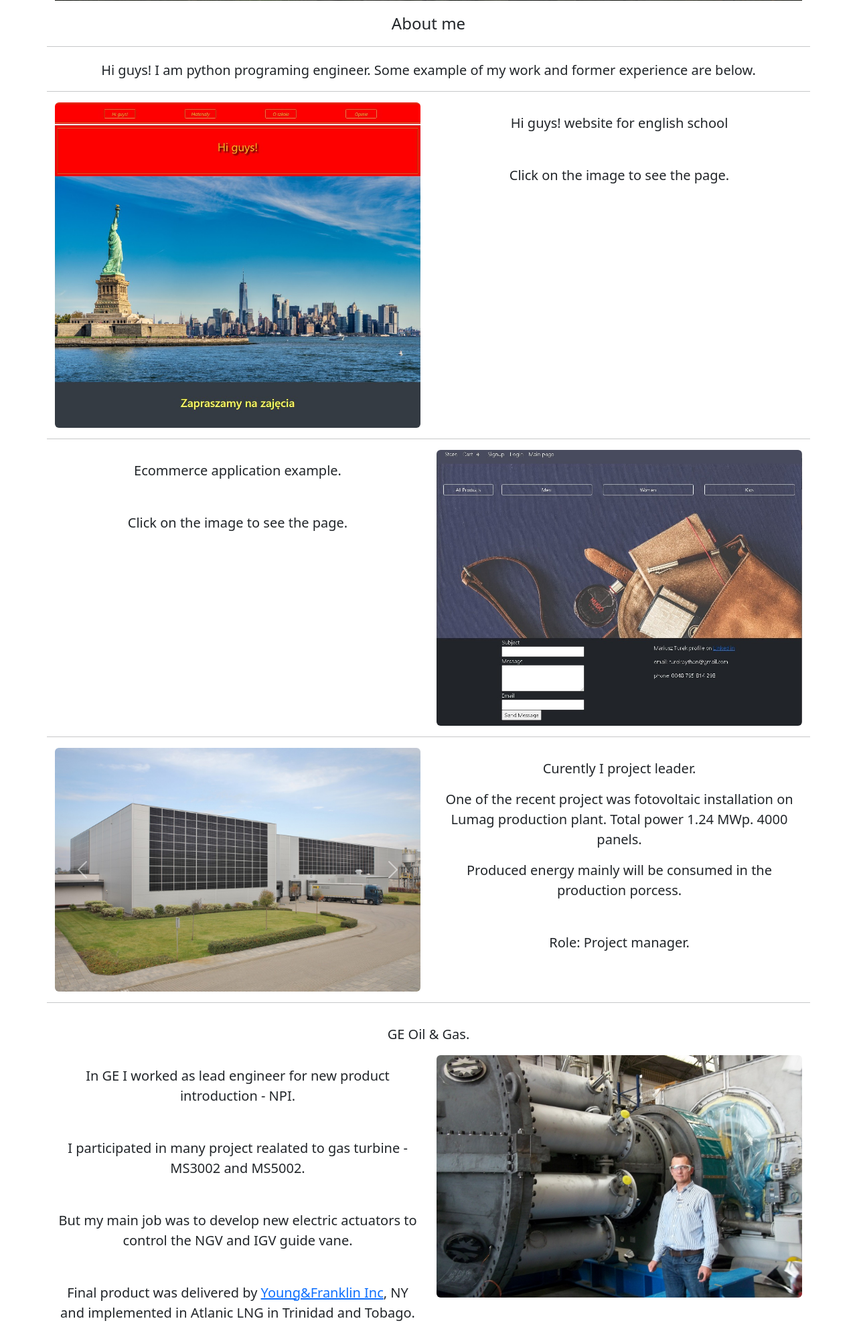
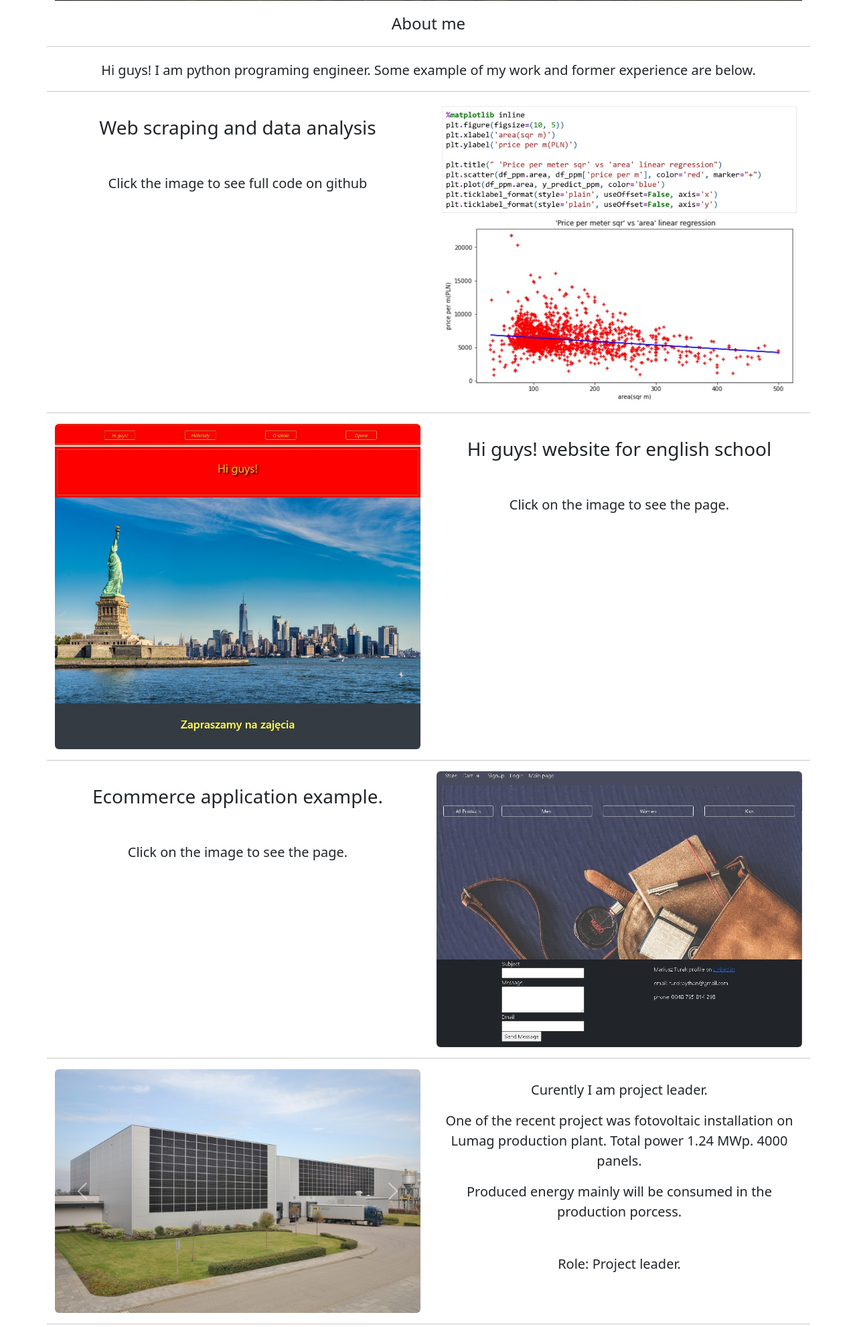
Before and after one commit to MariuszTP/FirstprojectPA1, a Django app: page / in a window 1280 px wide. Shown: the part 529-2511 px from the top of the page at 67% size. Run offline with Django 3.2, Linux system fonts and the light colour scheme; some libraries are stand-ins or nearby versions.

Commit message:
image machine learning

```diff
--- a/pageb/templates/gallery1.html
+++ b/pageb/templates/gallery1.html
@@ -28,7 +28,7 @@
             <div class="modal-body">
 
               <!---image-->
-              <img src="{{ product.image.url }}" class="figure-img img-fluid rounded" width="100%" hight="100%"alt="...">
+              <img src="{{ product.image.url }}" class="figure-img img-fluid rounded" width="100%" height="100%"alt="...">
               {{ product.description }}
 
               Lorem ipsum dolor sit amet, consectetur adipiscing elit, sed do eiusmod tempor incididunt ut labore et dolore magna aliqua. Ut enim ad minim veniam, quis nostrud exercitation ullamco laboris nisi ut aliquip ex ea commodo consequat. Duis aute irure dolor in reprehenderit in voluptate velit esse cillum dolore eu fugiat nulla pariatur. Excepteur sint occaecat cupidatat non proident, sunt in culpa qui officia deserunt mollit anim id est laborum.
--- a/pageb/templates/index.html
+++ b/pageb/templates/index.html
@@ -39,19 +39,36 @@
       <p class="fs-5 text text-center lh-2 mt-1">Hi guys! I am python programing engineer. Some example of my work and former experience are below.
       <hr>
 
+      <!-- Machine learning -->
+
+    <div class="col-12 col-lg-6">
+      <p class="fs-3 text text-center lh-base mt-3">Web scraping and data analysis</p>
+      <p class="fs-5 text text-center lh-base mt-5">Click the image to see full code on github</p>
+    </div>
+
+    <div class="col-12 col-lg-6">
+      <a href="https://github.com/MariuszTP/house-prices-analysis">
+        <img src="{% static 'bpage/images/regression2.jpg' %}"     class="rounded d-block img-fluid mx-auto mb-3" alt="...">
+      </a>
+    </div>
+    <hr>
+
+<!--     <img src="{% static 'bpage/images/regression2.jpg' %}"     class="figure-img mx-auto d-block rounded  mb-2" height="600px"> alt="...">
+ -->    <!--  Hi Guys! -->
     <div class="col-12 col-lg-6">
       <a href="https://mariusztp127.pythonanywhere.com ">
-        <img src="{% static 'bpage/images/higuys.jpg' %}" class="rounded d-block img-fluid mb-3" height="600"  alt="...">
+        <img src="{% static 'bpage/images/higuys.jpg' %}" class="rounded d-block img-fluid mb-3" height="1500"  alt="...">
       </a>
 
     </div>
     <div class="col-12 col-lg-6">
-      <p class="fs-5 text text-center lh-base mt-3">Hi guys! website for english school</p>
+      <p class="fs-3 text text-center lh-base mt-3">Hi guys! website for english school</p>
       <p class="fs-5 text text-center lh-base mt-5">Click on the image to see the page.</p>
     </div>
     <hr>
+    <!--   Ecommerce -->
     <div class="col-12 col-lg-6">
-      <p class="fs-5 text text-center lh-base mt-3">Ecommerce application example.</p>
+      <p class="fs-3 text text-center lh-base mt-3">Ecommerce application example.</p>
       <p class="fs-5 text text-center lh-base mt-5">Click on the image to see the page.</p>
     </div>
     <div class="col-12 col-lg-6">
@@ -92,15 +109,15 @@
     </div>
       <!-- fotovoltaic description -->
     <div class="col-12 col-lg-6">
-      <p class="fs-5 text text-center lh-base mt-3">Curently I project leader.</p>
+      <p class="fs-5 text text-center lh-base mt-3">Curently I am project leader.</p>
       <p class="fs-5 text text-center lh-base mt-1">One of the recent project was fotovoltaic installation on Lumag production plant. Total power 1.24 MWp. 4000 panels.</p>
       <p class="fs-5 text text-center lh-base mt-1">Produced energy mainly will be consumed in the production porcess.</p>
-      <p class="fs-5 text text-center mt-5">Role: Project manager.</p>
+      <p class="fs-5 text text-center mt-5">Role: Project leader.</p>
     </div>
 
       <!-- GE Oil and Gas -->
       <hr class="mt-3">
-      <p class="fs-5 text text-center lh-base mt-3">GE Oil & Gas. </p>
+      <p class="fs-3 text text-center lh-base mt-3">GE Oil & Gas. </p>
     <div class="col-12 col-lg-6">
       <p class="fs-5 text text-center lh-base mt-3">In GE I worked as lead engineer for new product introduction - NPI.</p>
       <p class="fs-5 text text-center lh-base mt-5">I participated in many project realated to gas turbine - MS3002 and MS5002.</p>
@@ -110,7 +127,7 @@
     </div>
 
     <div class="col-12 col-lg-6">
-      <img src="{% static 'bpage/images/gtr1.jpg' %}" class="rounded d-block img-fluid mx-auto mb-3" height="600"  alt="...">
+      <img src="{% static 'bpage/images/gtr1.JPG' %}" class="rounded d-block img-fluid mx-auto mb-3" height="600"  alt="...">
     </div>
 
       <!-- Hobby and free time -->
```
Also changed, not shown: pageb/static/bpage/images/alldatalinerregression.jpg (added), pageb/static/bpage/images/regression2.jpg (added).
